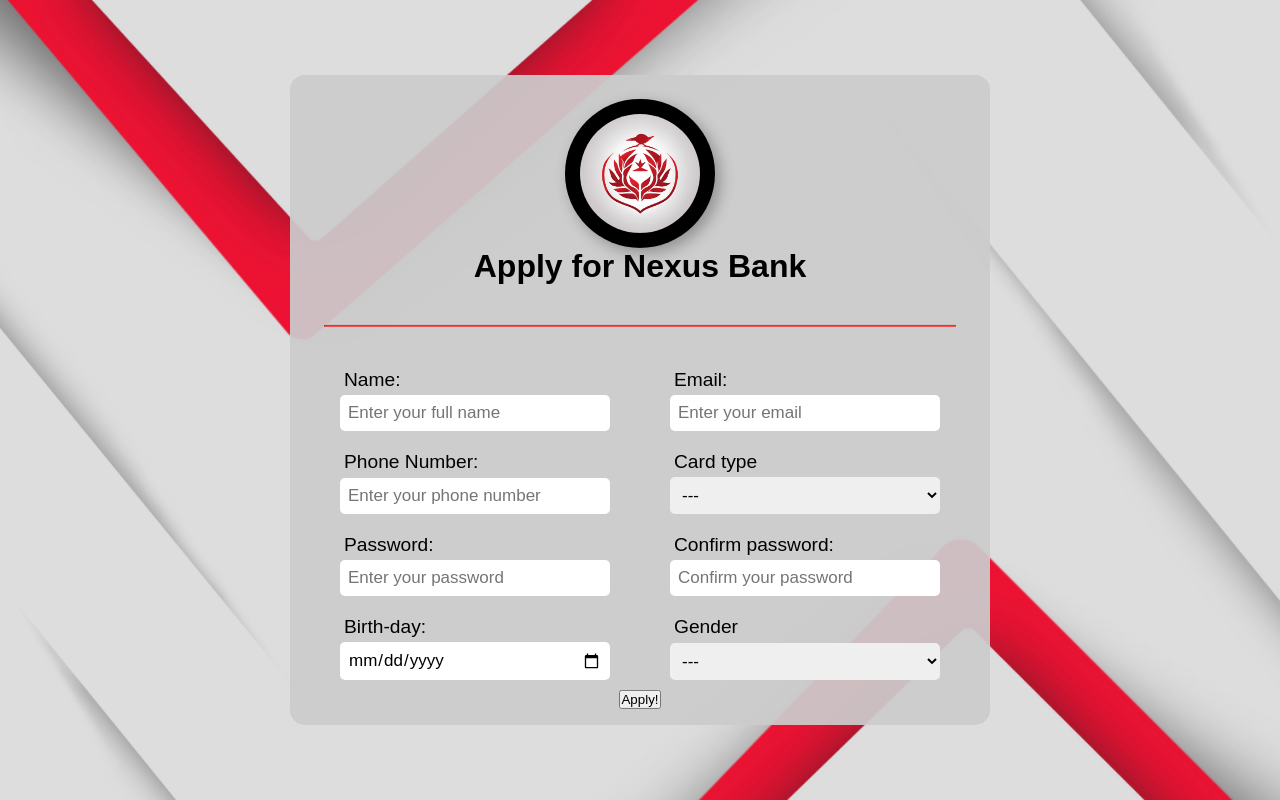
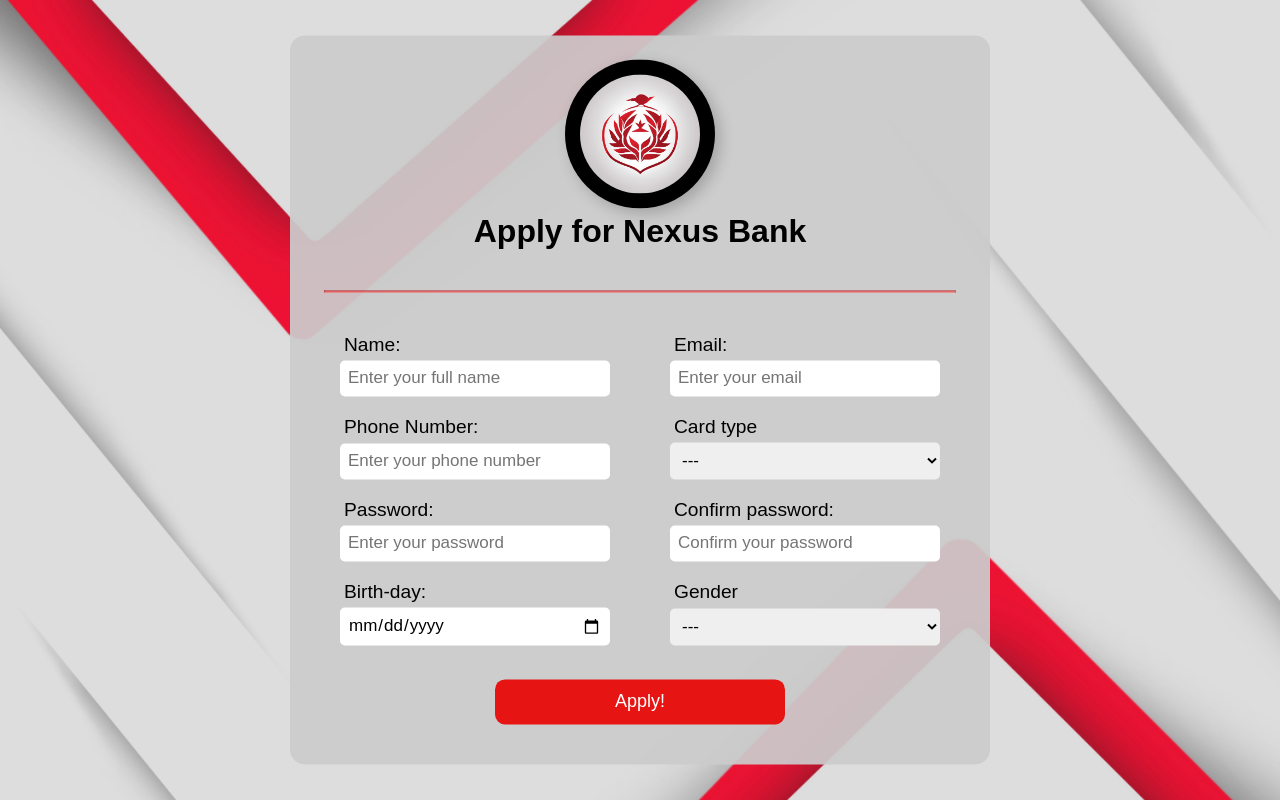
Before and after one commit to LeonBUBT/Projekti, a PHP site: page /apply.php in a window 1280 px wide. Run offline with PHP 8.4, Linux system fonts and the light colour scheme.

Commit message:
added submit button styling

```diff
--- a/CSS/apply.css
+++ b/CSS/apply.css
@@ -21,6 +21,7 @@ body{
     transform: translate(-50%,-50%);
     background-color: rgba(204, 204, 204, 0.93);
     /* background-color: rgba(121, 121, 121, 0.93); */
+
     display: flex;
     flex-direction: column;
     align-items: center;
@@ -39,8 +40,9 @@ body{
     width: 120px;
     border-radius: 50%;
     padding: 15px;
-    box-shadow:5px 5px  15px rgba(0, 0, 0, 0.3); ;
+    box-shadow:5px 5px  15px rgba(0, 0, 0, 0.212); ;
     background-color: black;
+    margin-bottom: 5px;
 }
 
 #header-hr{
@@ -81,6 +83,7 @@ form div div {
 
 label{
     padding: 0px 0px 4px 4px;
+
 }
 
 input,select{
@@ -93,3 +96,21 @@ input,select{
 .hidden{
     display: none;
 }
+
+#submit{
+    background-color:rgb(231, 20, 20) ;
+    color: white;
+    padding: 2% 20%;
+    font-size: 18px;
+    border-radius: 10px;
+    border: none;
+    margin: 3vh;
+}
+
+#submit:hover{
+    background-color:rgb(199, 8, 8) ;
+}
+
+#submit:active{
+    background-color:rgb(231, 20, 20) ;
+}
--- a/apply.php
+++ b/apply.php
@@ -89,7 +89,7 @@
                 </div>
             </div>
 
-            <button value="submit" >Apply!</button>
+            <button value="submit" id="submit">Apply!</button>
 
         </form>
     </div>
```
